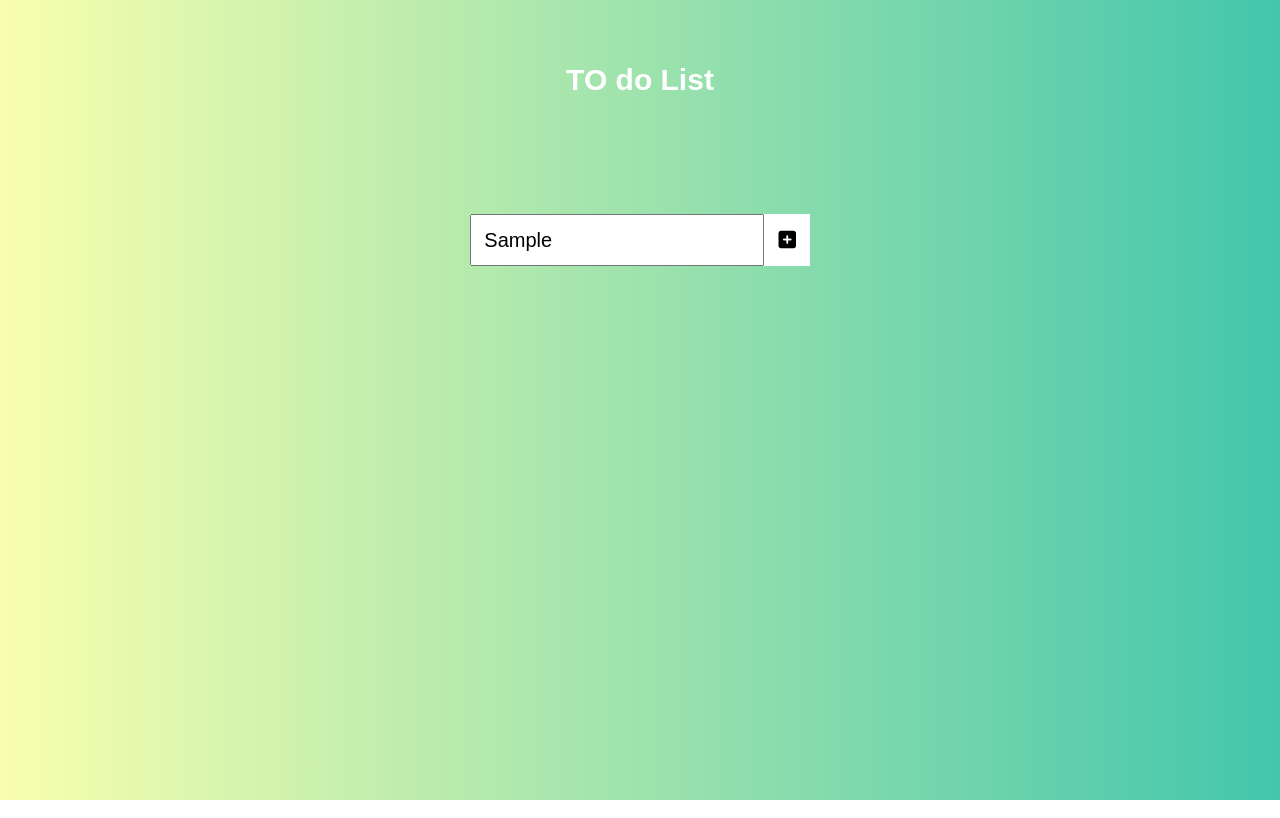
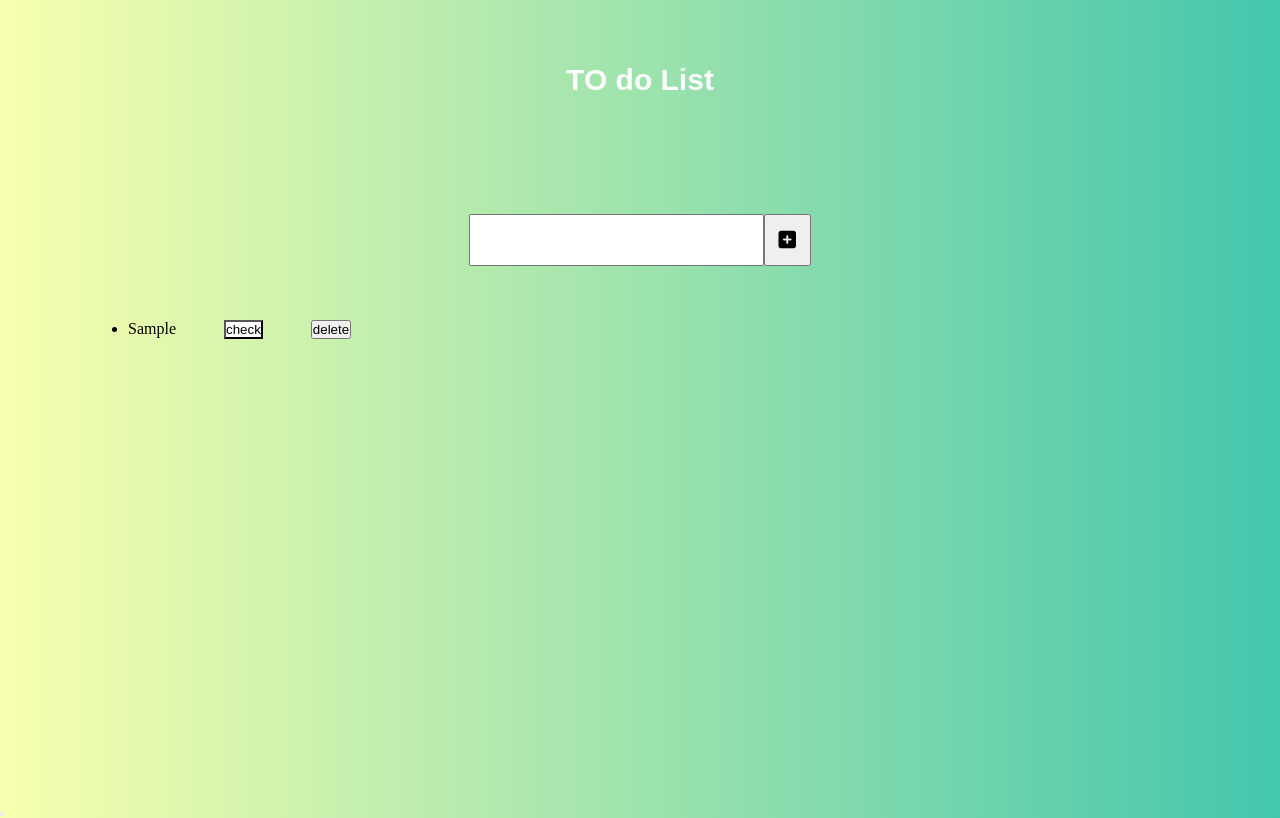
Before and after one commit to phaneendra24/todo-app, a plain HTML site: page index.html in a window 1280 px wide. Both pictures are taken after typing "Sample" into the empty fields and a click on the button 787 px from the left and 240 px from the top of the page. Drawn offline with Linux system fonts and the light colour scheme.

Commit message:
second commit

```diff
--- a/app.js
+++ b/app.js
@@ -1,23 +1,60 @@
-const btn = document.querySelector('button')
+const btn = document.querySelector('.add-btn')
 const inputField = document.querySelector('input')
-const todos = document.querySelector('todo-list')
+const todoList = document.querySelector('.todo-list')
+
 let todoArray = []
 btn.addEventListener('click',(e)=>
 {
     e.preventDefault();
-    let arrayobject ={
-        text : "",
-        checkmark : "",
-        deletebtn:"",
-        id : ""
+    objects();
+    print()
+})
+
+function objects(){
+    if(inputField.value !==""){
+
+        const arrayobject ={
+            text : inputField.value,
+            checkmark : false,
+            id : Date.now(),
+        }
+        todoArray.push(arrayobject);
+
+        console.log(todoArray);
     }
-    arrayobject.text=inputField.value;
-    arrayobject.checkmark=false;
-    arrayobject.deletebtn=false;
-    arrayobject.id= Math.random();
-
-    todoArray.push(arrayobject);
-
 }
-)
-console.log(todoArray)
+function print(){
+    if(inputField.value===""){
+        alert("please enter your todo")
+    }
+    else{
+        todoArray.forEach((i)=>{
+            const div =document.createElement('div')
+            div.classList.add("content-div")
+            const li =document.createElement('li')
+            li.classList.add('.style-li')
+            li.innerText=i.text
+            div.appendChild(li)
+            const completedBtn = document.createElement('button')
+            completedBtn.innerText="check"
+            completedBtn.classList.add('checkbtn')
+            completedBtn.addEventListener('click',()=>{
+                const text = li.innerText
+                const flag =text.strike();
+                li.innerHTML=flag
+            })
+            div.appendChild(completedBtn)
+            let trashbtn = document.createElement('button')
+            trashbtn.innerText="delete"
+            trashbtn.classList.add('trashButton')
+            trashbtn.addEventListener('click',(
+                )=>{
+                div.remove()
+            })
+            div.appendChild(trashbtn)
+            todoList.appendChild(div)
+        })
+        todoArray=[];
+        inputField.value=''
+    }
+}
--- a/index.html
+++ b/index.html
@@ -13,7 +13,7 @@
     <header>TO do List</header>
         <form>
             <input type="text">
-            <button><i class="fas fa-plus-square"></i></button>
+            <button class="add-btn"><i class="fas fa-plus-square"></i></button>
         </form>
     <div class="container">
         <ul class="todo-list">
@@ -22,5 +22,6 @@
         </ul>
     </div>
 </div>
+<button class="hehe"></button>
 </body>
 </html>
--- a/todo.css
+++ b/todo.css
@@ -32,20 +32,12 @@
     align-items: center;
   }
   form input,
-  button {
+  .add-btn {
     padding: 0.8rem;
     font-size: 20px;
   }
-  button {
-    padding: 0.9rem;
-  }
-  button {
-    background-color: white;
+  .add-btn:hover   {
     border-style: none;
-    cursor: pointer;
-    transition: all 0.3sec ease;
-  }
-  form button:hover {
     background: #43c6ac;
     color: white;
   }
@@ -70,17 +62,19 @@
     padding-left: 0.5rem;
     padding-right: 0.3rem;
   }
-  .com-button {
-    background: rgb(182, 236, 129);
+
+  .todo-list{
+    width: 80%;
+    height: 60vh;
   }
-  .del-button {
-    color: white;
-    background: red;
+  .content-div{
+    width: 400px;
+    display: flex;
+    align-content: space-between;
+
   }
-  .fa-trash {
-    pointer-events: none;
+  .checkbtn{
+    background-color: white;
+    margin-left: 3rem;
+    margin-right: 3rem;
   }
-  .done {
-    text-decoration: line-through;
-    opacity: 0.5;
-  }
```
